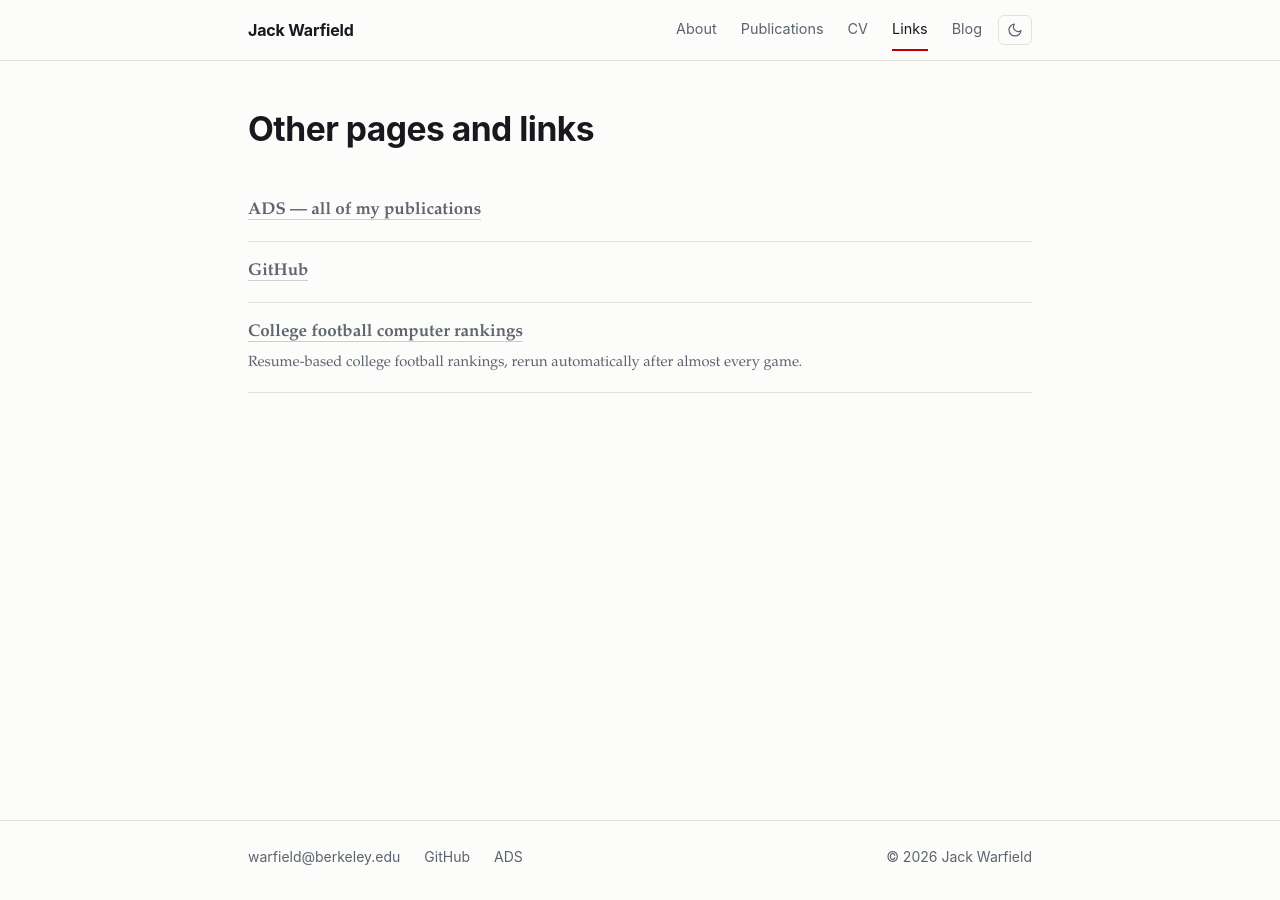
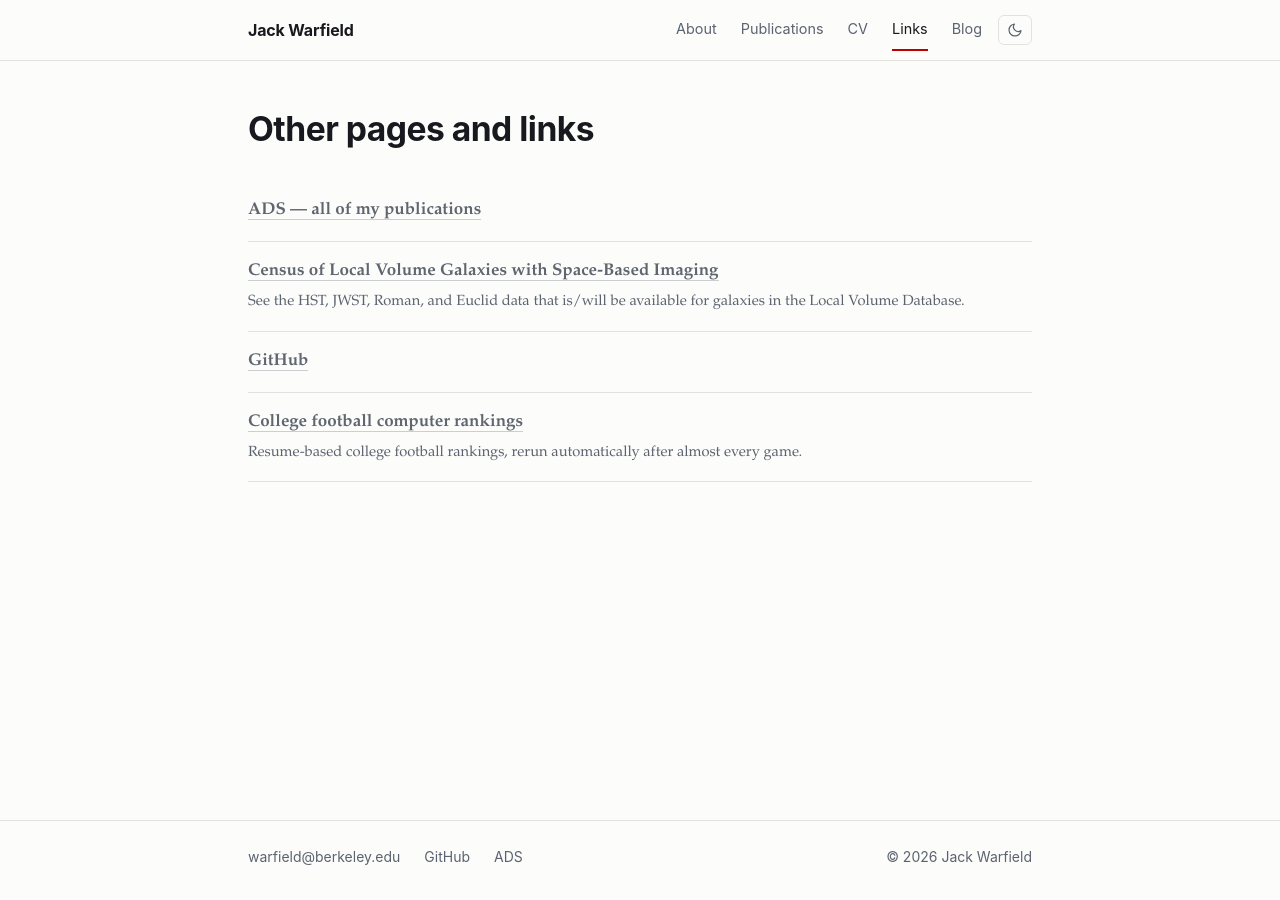
Before and after one commit to jackwarfield/jackwarfield.github.io, a Jekyll site: the page built from otherpages/index.html, in a window 1280 px wide. Built offline with Jekyll 4.4.1, drawn with Linux system fonts in a browser that asks for light colours.

Commit message:
add link to pm census

```diff
--- a/_data/links.yml
+++ b/_data/links.yml
@@ -4,6 +4,10 @@
 - title: ADS — all of my publications
   url: "https://ui.adsabs.harvard.edu/search/q=((author%3A(%22Warfield%2C%20Jack%22))%20AND%20year%3A2018-9999)&sort=date%20desc%2C%20bibcode%20desc"
   #note: The authoritative, always-current list.
+
+- title: Census of Local Volume Galaxies with Space-Based Imaging
+  url: "https://jackwarfield.com/localvolume/local_volume_census.html"
+  note: See the HST, JWST, Roman, and Euclid data that is/will be available for galaxies in the Local Volume Database.
 
 - title: GitHub
   url: https://github.com/jackwarfield
```
